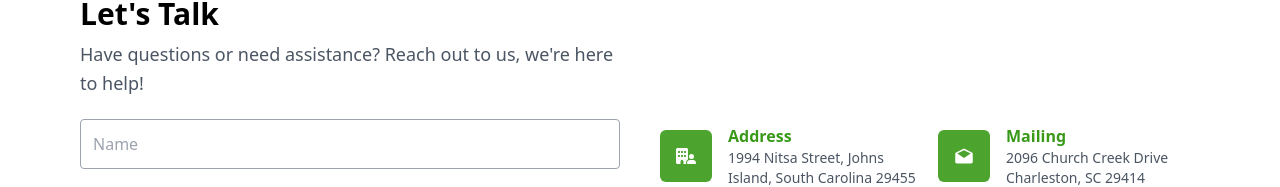
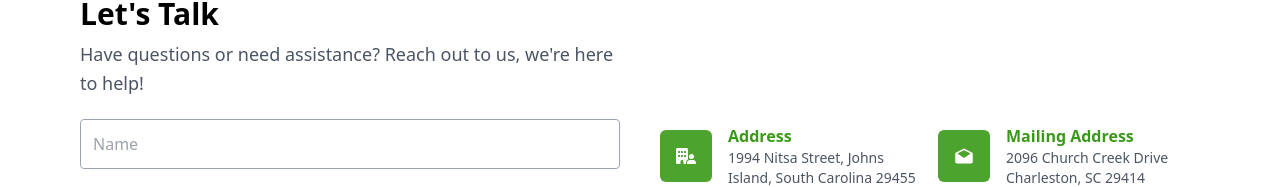
Before and after one commit to AsharMeraj/American-Hitec-Pest-Control, a Next.js app: page /Contact in a window 1280 px wide. Shown: the part 860-1047 px from the top of the page. Built offline with nearby package versions, Linux system fonts and the light colour scheme.

Commit message:
Final Commit

```diff
--- a/src/app/HomeComponents/FormComp.tsx
+++ b/src/app/HomeComponents/FormComp.tsx
@@ -99,7 +99,7 @@ const FormComp = () => {
                         <IoMdMailOpen color="white" size={20} />
                     </span>
                     <span>
-                        <h2 className="text-[--Primary] font-bold">Mailing</h2>
+                        <h2 className="text-[--Primary] font-bold">Mailing Address</h2>
                         <p className="text-sm">2096 Church Creek Drive Charleston, SC 29414</p>
                     </span>
                 </div>
--- a/src/app/layout.tsx
+++ b/src/app/layout.tsx
@@ -19,8 +19,8 @@ const geistMono = localFont({
 });
 
 export const metadata: Metadata = {
-  title: "Create Next App",
-  description: "Generated by create next app",
+  title: "American Hitec Pest Control",
+  description: "American Hitec Pest Control offers professional and reliable pest management solutions for residential and commercial spaces. Our team is dedicated to safe and effective pest control, using industry-leading techniques to protect your property from pests. From inspection to treatment, we ensure thorough and lasting results to give you peace of mind. Trust American Hitec for exceptional service and a pest-free environment.",
 };
 
 export default function RootLayout({ children, }: Readonly<{ children: React.ReactNode; }>) {
```
